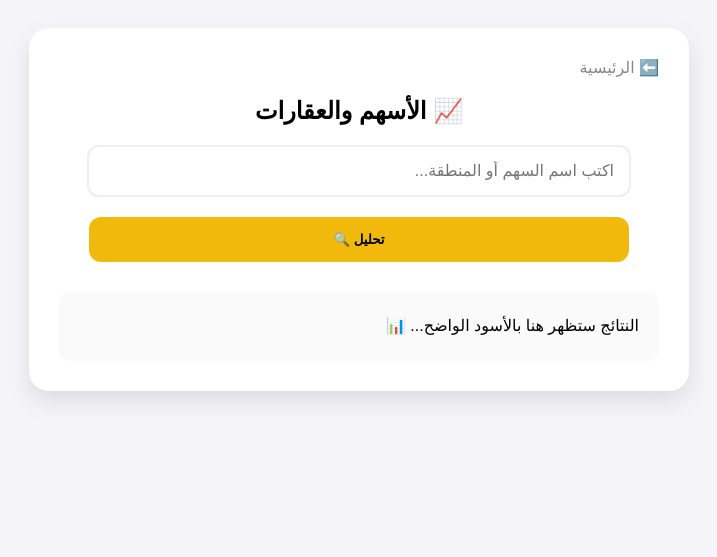
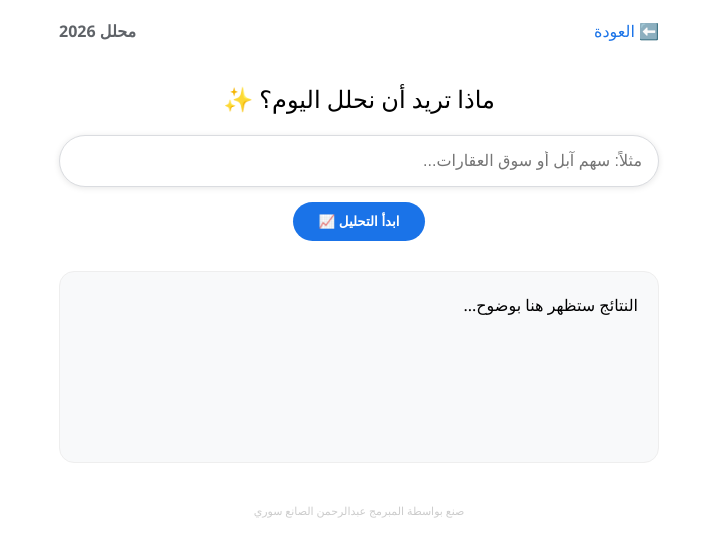
Before and after one commit to abdulrahmanalchoum3-ship-it/abdulrahmanalchoum3-ship-it, a Flask app: page /stocks_page in a window 1280 px wide. Shown: the top 557 px of the page, without its empty margins (281-998 px from the left). Run offline with Flask 3, Linux system fonts and the light colour scheme.

Commit message:
Update stocks.html

```diff
--- a/templates/stocks.html
+++ b/templates/stocks.html
@@ -1,37 +1,37 @@
 <!DOCTYPE html>
 <html lang="ar" dir="rtl">
 <head>
-    <meta charset="UTF-8"><title>الأسهم | عبدالرحمن AI</title>
+    <meta charset="UTF-8">
+    <meta name="viewport" content="width=device-width, initial-scale=1.0">
+    <title>الأسهم | المبرمج عبدالرحمن</title>
     <style>
-        body { font-family: sans-serif; background: #f4f4f9; padding: 20px; text-align: center; }
-        .card { background: #ffffff; padding: 30px; border-radius: 20px; box-shadow: 0 10px 25px rgba(0,0,0,0.1); max-width: 600px; margin: auto; }
-        input { width: 85%; padding: 15px; border: 2px solid #eee; border-radius: 12px; margin-bottom: 20px; font-size: 16px; }
-        .btn { background: #f0b90b; color: black; border: none; padding: 15px 40px; border-radius: 12px; font-weight: bold; cursor: pointer; width: 90%; }
-        #res-box { margin-top: 30px; padding: 20px; background: #fafafa; border-radius: 12px; text-align: right; color: #000; white-space: pre-wrap; line-height: 1.8; }
+        body { font-family: 'Segoe UI', sans-serif; background: #fff; margin: 0; padding: 20px; display: flex; justify-content: center; }
+        .container { width: 100%; max-width: 600px; text-align: center; }
+        .nav { display: flex; justify-content: space-between; margin-bottom: 40px; }
+        input { width: 100%; padding: 16px; border: 1px solid #dadce0; border-radius: 30px; outline: none; box-sizing: border-box; box-shadow: 0 1px 6px rgba(0,0,0,0.1); font-size: 16px; }
+        .btn { background: #1a73e8; color: white; border: none; padding: 12px 25px; border-radius: 20px; cursor: pointer; margin-top: 15px; font-weight: bold; }
+        #res-box { margin-top: 30px; padding: 20px; border-radius: 15px; background: #f8f9fa; text-align: right; min-height: 150px; white-space: pre-wrap; line-height: 1.7; border: 1px solid #eee; color: #000; }
     </style>
 </head>
 <body>
-<div class="card">
-    <a href="/" style="color:#888; text-decoration:none; display:block; text-align:right;">⬅️ الرئيسية</a>
-    <h2>📈 الأسهم والعقارات</h2>
-    <input type="text" id="target-input" placeholder="اكتب اسم السهم أو المنطقة...">
-    <button class="btn" onclick="startAnalysis()">تحليل 🔍</button>
-    <div id="res-box">النتائج ستظهر هنا بالأسود الواضح... 📊</div>
+<div class="container">
+    <div class="nav"><a href="/" style="text-decoration:none; color:#1a73e8;">⬅️ العودة</a> <b style="color:#5f6368;">محلل 2026</b></div>
+    <h2 style="font-weight:400;">ماذا تريد أن نحلل اليوم؟ ✨</h2>
+    <input type="text" id="target" placeholder="مثلاً: سهم آبل أو سوق العقارات...">
+    <button class="btn" onclick="analyze()">ابدأ التحليل 📈</button>
+    <div id="res-box">النتائج ستظهر هنا بوضوح...</div>
+    <p style="font-size:11px; color:#ccc; margin-top:40px;">صنع بواسطة المبرمج عبدالرحمن الصانع سوري</p>
 </div>
 <script>
-    async function startAnalysis() {
-        const target = document.getElementById('target-input').value;
-        const resBox = document.getElementById('res-box');
-        if (!target) return;
-        resBox.innerText = "جاري التحليل... ⏳";
-        try {
-            const response = await fetch(`/stream_stocks?target=${encodeURIComponent(target)}`);
-            const reader = response.body.getReader(); resBox.innerText = "";
-            while (true) {
-                const {done, value} = await reader.read(); if (done) break;
-                resBox.innerText += new TextDecoder().decode(value);
-            }
-        } catch (e) { resBox.innerText = "⚠️ خطأ في الاتصال بالسيرفر."; }
+    async function analyze() {
+        const val = document.getElementById('target').value; if(!val) return;
+        const box = document.getElementById('res-box'); box.innerText = "جاري التحليل لعام 2026... ⏳";
+        const res = await fetch(`/stream_stocks?target=${encodeURIComponent(val)}`);
+        const reader = res.body.getReader(); box.innerText = "";
+        while(true) {
+            const {done, value} = await reader.read(); if(done) break;
+            box.innerText += new TextDecoder().decode(value);
+        }
     }
 </script>
 </body>
```
